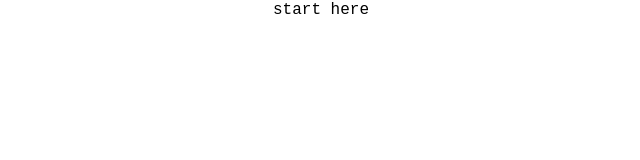
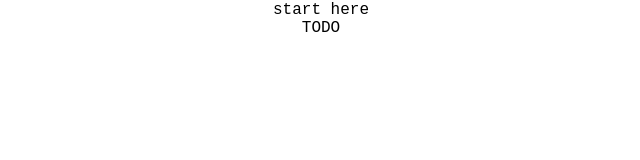
Before and after one commit to codemattcode/React-API-consume, a React (Create React App) app: page / in a window 1280 px wide. Shown: the top 160 px of the page, without its empty margins (319-959 px from the left). Built offline with nearby package versions, Linux system fonts and the light colour scheme.

Commit message:
add Todo comp

```diff
--- a/src/Comps/App.js
+++ b/src/Comps/App.js
@@ -1,5 +1,6 @@
 import React, { Component } from 'react';
 import './App.css';
+import Todo from './Todo';
 
 // const todos = [
 //   {
@@ -19,6 +20,11 @@ class App extends Component {
         <div>
             <code>start here</code>
         </div>
+
+        <div>
+            <code><Todo /></code>
+        </div>
+
       </div>
     )
   }
--- /dev/null
+++ b/src/Comps/Todo.js
@@ -0,0 +1,21 @@
+import React, { Component } from 'react';
+// import './Todo.css';
+
+
+class App extends Component {
+  render() {
+    return (
+      <div className="app-wrapper">
+
+        <div>
+            <code>TODO</code>
+        </div>
+
+      </div>
+    )
+  }
+}
+
+
+
+export default App;
```
